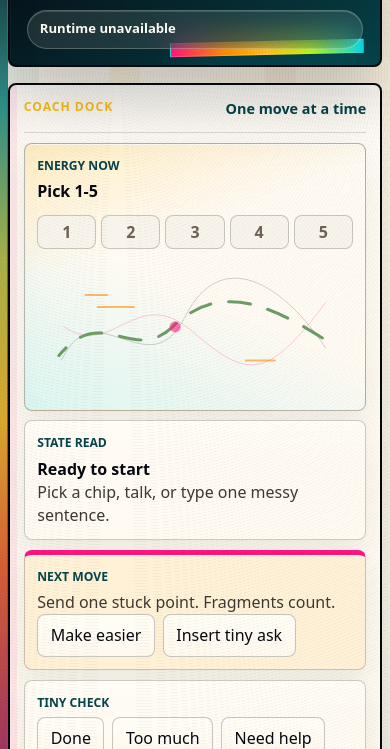
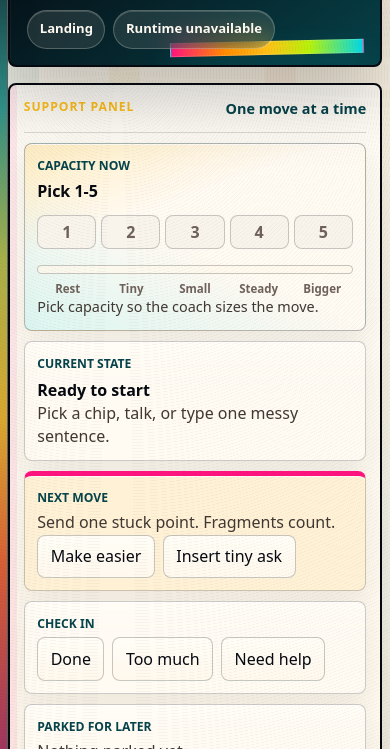
Before and after one commit to simongonzalezdc/dev-learning-archaeologist, a website: page EF-COACH/live-demo/public/index.html in a window 390 px wide. Shown: the part 95-844 px from the top of the page. Drawn offline with Linux system fonts and the light colour scheme; no server answers.

Commit message:
Make the live coach panel legible
Replace decorative dock output with a readable support panel, add a landing-page return link, and keep the compact compose demo within its byte budget.

Constraint: The live demo has to stay simple enough for overwhelmed users and clean enough for submission review.

Rejected: Keeping the abstract relief-map squiggle | it was decorative and not readable as product state.

Confidence: high

Scope-risk: narrow

Directive: Keep the side panel focused on capacity, current state, next move, check-in, and parked items; do not add generic action cards back without a user-tested reason.

Tested: npm test; node scripts/verify-public-bundle.mjs; node scripts/verify-final-privacy-scan.mjs; deployed to unstuck.kyanitelabs.tech; live curl and Playwright checks across 390, 768, and 1280 px.

Not-tested: Real microphone permission flow in Safari after this visual-only panel update.

```diff
--- a/EF-COACH/live-demo/public/app.js
+++ b/EF-COACH/live-demo/public/app.js
@@ -8,7 +8,9 @@ const voiceStatus = document.querySelector("#voice-status");
 const coachDock = document.querySelector("#coach-dock");
 const reliefMap = document.querySelector("#relief-map");
 const energyRead = document.querySelector("#energy-read");
+const energyHint = document.querySelector("#energy-hint");
 const energyButtons = [...document.querySelectorAll("[data-energy]")];
+const energyScaleSteps = [...document.querySelectorAll("[data-scale]")];
 const stateRead = document.querySelector("#state-read");
 const stateDetail = document.querySelector("#state-detail");
 const nextMove = document.querySelector("#next-move");
@@ -54,24 +56,24 @@ const stateRules = [
 
 const energyProfiles = {
   1: {
-    label: "bare minimum",
-    detail: "Assume almost no capacity. Offer one body-level move.",
+    label: "rest",
+    detail: "We will use a body-level move. No sorting yet.",
   },
   2: {
-    label: "low",
-    detail: "Keep the move under thirty seconds and remove choices.",
+    label: "tiny",
+    detail: "We will keep this under thirty seconds.",
   },
   3: {
-    label: "usable",
-    detail: "One small task move is okay. Keep the pile parked.",
+    label: "small",
+    detail: "One small task move is okay. The pile stays parked.",
   },
   4: {
-    label: "warm",
-    detail: "Use momentum, but still choose one next move.",
+    label: "steady",
+    detail: "Use the momentum, but still choose only one move.",
   },
   5: {
-    label: "ready",
-    detail: "The user can take a slightly bigger step, but no long menu.",
+    label: "bigger",
+    detail: "A slightly bigger step is okay. Still no long menu.",
   },
 };
 
@@ -124,10 +126,16 @@ function getVisualSlug(value) {
 function renderEnergyCheck() {
   const profile = energyProfiles[energyLevel];
   energyRead.textContent = profile ? `${energyLevel}/5 - ${profile.label}` : "Pick 1-5";
+  energyHint.textContent = profile ? profile.detail : "Pick capacity so the coach sizes the move.";
+  reliefMap?.style.setProperty("--energy-progress", `${energyLevel ? energyLevel * 20 : 0}%`);
 
   for (const button of energyButtons) {
     const selected = Number(button.dataset.energy) === energyLevel;
     button.setAttribute("aria-pressed", String(selected));
+  }
+
+  for (const step of energyScaleSteps) {
+    step.toggleAttribute("data-selected", Number(step.dataset.scale) === energyLevel);
   }
 }
 
--- a/EF-COACH/live-demo/public/index.html
+++ b/EF-COACH/live-demo/public/index.html
@@ -9,7 +9,7 @@
       content="Live chat demo for Unstuck Coach, an executive-function accessibility coach that returns one humane next move."
     >
     <link rel="canonical" href="https://unstuck.kyanitelabs.tech/chat/">
-    <link rel="stylesheet" href="./styles.css">
+    <link rel="stylesheet" href="./styles.css?v=support-panel">
   </head>
   <body>
     <main class="app-shell" aria-labelledby="title">
@@ -18,7 +18,10 @@
           <p class="eyebrow">Unstuck Coach</p>
           <h1 id="title">Unstuck</h1>
         </div>
-        <strong id="provider">Checking runtime...</strong>
+        <div class="header-actions" aria-label="Demo links and runtime">
+          <a class="landing-link" href="/" aria-label="Back to the Unstuck Coach landing page">Landing</a>
+          <strong id="provider">Checking runtime...</strong>
+        </div>
       </header>
 
       <div class="work-surface">
@@ -53,16 +56,16 @@
           </form>
         </section>
 
-        <aside id="coach-dock" class="coach-dock" aria-label="Coach Dock" data-visual-state="ready">
+        <aside id="coach-dock" class="coach-dock" aria-label="Support panel" data-visual-state="ready">
           <header class="dock-header">
-            <p class="eyebrow">Coach Dock</p>
+            <p class="eyebrow">Support panel</p>
             <strong>One move at a time</strong>
           </header>
 
-          <section id="relief-map" class="dock-card relief-map" aria-label="Energy and relief map" data-visual-state="ready">
+          <section id="relief-map" class="dock-card relief-map" aria-label="Capacity selector" data-visual-state="ready">
             <div class="relief-topline">
               <div>
-                <span class="dock-label">Energy now</span>
+                <span class="dock-label">Capacity now</span>
                 <strong id="energy-read">Pick 1-5</strong>
               </div>
               <div id="energy-check" class="energy-check" role="group" aria-label="Energy level">
@@ -73,21 +76,18 @@
                 <button type="button" data-energy="5" aria-label="Energy 5 of 5">5</button>
               </div>
             </div>
-            <svg class="relief-svg" viewBox="0 0 260 112" role="img" aria-label="A calm path showing the next move">
-              <path class="map-echo map-echo-one" d="M20 82 C48 22 92 106 122 46 S204 20 238 72"></path>
-              <path class="map-echo map-echo-two" d="M22 54 C62 82 82 18 128 58 S190 98 238 34"></path>
-              <path class="map-route" d="M18 78 C54 34 78 86 112 54 S182 28 242 68"></path>
-              <g class="map-pile" aria-hidden="true">
-                <path d="M40 28 h18"></path>
-                <path d="M50 38 h30"></path>
-                <path d="M172 82 h24"></path>
-              </g>
-              <circle class="map-marker" cx="112" cy="54" r="5"></circle>
-            </svg>
+            <div class="energy-scale" aria-hidden="true">
+              <span data-scale="1">Rest</span>
+              <span data-scale="2">Tiny</span>
+              <span data-scale="3">Small</span>
+              <span data-scale="4">Steady</span>
+              <span data-scale="5">Bigger</span>
+            </div>
+            <p id="energy-hint" class="energy-hint">Pick capacity so the coach sizes the move.</p>
           </section>
 
           <section class="dock-card">
-            <span class="dock-label">State read</span>
+            <span class="dock-label">Current state</span>
             <strong id="state-read">Ready to start</strong>
             <p id="state-detail">Pick a chip, talk, or type one messy sentence.</p>
           </section>
@@ -102,26 +102,17 @@
           </section>
 
           <section class="dock-card">
-            <span class="dock-label">Tiny check</span>
+            <span class="dock-label">Check in</span>
             <div id="tiny-checks" class="tiny-checks"></div>
           </section>
 
           <section class="dock-card">
-            <span class="dock-label">Held pile</span>
+            <span class="dock-label">Parked for later</span>
             <div id="held-pile" class="held-pile">Nothing parked yet.</div>
-          </section>
-
-          <section class="dock-card">
-            <span class="dock-label">Generative aid</span>
-            <div class="dock-actions">
-              <button type="button" data-insert="Draft a one-sentence reply I can send.">Draft reply</button>
-              <button type="button" data-insert="Give me three softer versions.">3 softer versions</button>
-              <button type="button" data-prompt="Hold the pile and continue with one next move.">Hold pile</button>
-            </div>
           </section>
         </aside>
       </div>
     </main>
-    <script src="./app.js" type="module"></script>
+    <script src="./app.js?v=support-panel" type="module"></script>
   </body>
 </html>
--- a/EF-COACH/live-demo/public/styles.css
+++ b/EF-COACH/live-demo/public/styles.css
@@ -204,6 +204,18 @@ button {
   z-index: 1;
 }
 
+.header-actions {
+  position: relative;
+  z-index: 1;
+  display: flex;
+  flex-wrap: wrap;
+  justify-content: flex-end;
+  align-content: flex-start;
+  align-items: flex-start;
+  gap: 0.5rem;
+  max-width: min(100%, 38rem);
+}
+
 .eyebrow {
   margin: 0 0 0.32rem;
   color: var(--gold);
@@ -222,9 +234,8 @@ h1 {
   letter-spacing: 0;
 }
 
+.landing-link,
 #provider {
-  max-width: 31ch;
-  align-self: start;
   border: 1px solid rgba(255, 248, 236, 0.24);
   border-radius: 999px;
   background: rgba(255, 248, 236, 0.1);
@@ -232,9 +243,22 @@ h1 {
   padding: 0.54rem 0.72rem;
   font-size: 0.82rem;
   font-weight: 760;
-  text-align: right;
   box-shadow: inset 0 1px 0 rgba(255, 255, 255, 0.16);
   backdrop-filter: blur(14px);
+}
+
+.landing-link {
+  text-decoration: none;
+}
+
+.landing-link:hover {
+  border-color: rgba(255, 248, 236, 0.58);
+  background: rgba(255, 248, 236, 0.18);
+}
+
+#provider {
+  max-width: 31ch;
+  text-align: right;
 }
 
 .work-surface {
@@ -475,7 +499,7 @@ button[aria-busy="true"] {
 }
 
 .relief-map {
-  --map-energy: 0.56;
+  --energy-progress: 0%;
   overflow: hidden;
   border-color: rgba(6, 9, 16, 0.28);
   background:
@@ -515,85 +539,53 @@ button[aria-busy="true"] {
   transform: translateY(-1px);
 }
 
-.relief-svg {
-  display: block;
-  width: 100%;
-  height: auto;
-  margin-top: 0.75rem;
+.energy-scale {
+  position: relative;
+  display: grid;
+  grid-template-columns: repeat(5, minmax(0, 1fr));
+  gap: 0.16rem;
+  margin-top: 0.82rem;
+  padding-top: 1.1rem;
+  color: var(--muted);
+  font-size: 0.72rem;
+  font-weight: 780;
+  text-align: center;
 }
 
-.relief-svg path,
-.relief-svg circle {
-  vector-effect: non-scaling-stroke;
+.energy-scale::before,
+.energy-scale::after {
+  content: "";
+  position: absolute;
+  inset: 0.18rem 0 auto;
+  height: 0.45rem;
+  border-radius: 999px;
 }
 
-.map-echo {
-  fill: none;
-  stroke: rgba(6, 9, 16, 0.18);
-  stroke-width: 1;
+.energy-scale::before {
+  border: 1px solid rgba(6, 9, 16, 0.22);
+  background: rgba(255, 248, 236, 0.72);
 }
 
-.map-echo-two {
-  stroke: rgba(255, 20, 127, 0.22);
+.energy-scale::after {
+  width: var(--energy-progress);
+  background: linear-gradient(90deg, var(--taste-teal), var(--gold), var(--magenta));
+  box-shadow: 0 7px 18px rgba(217, 167, 47, 0.18);
+  transition: width var(--motion-soft) var(--ease-out);
 }
 
-.map-route {
-  fill: none;
-  stroke: color-mix(in srgb, var(--taste-teal) 70%, var(--gold));
-  stroke-width: 3;
-  stroke-linecap: round;
-  stroke-dasharray: 22 18;
-  animation: route-drift var(--route-speed) var(--ease-out) infinite;
+.energy-scale span {
+  min-width: 0;
+  overflow-wrap: anywhere;
 }
 
-.map-pile path {
-  fill: none;
-  stroke: rgba(255, 139, 0, 0.58);
-  stroke-width: 2;
-  stroke-linecap: round;
+.energy-scale span[data-selected] {
+  color: var(--ink);
+  font-weight: 880;
 }
 
-.map-marker {
-  fill: var(--magenta);
-  opacity: 0.9;
-  transform-origin: center;
-  animation: marker-breathe 2.7s var(--ease-out) infinite;
-}
-
-[data-visual-state^="energy-1"] {
-  --route-speed: 18s;
-}
-
-[data-visual-state^="energy-2"] {
-  --route-speed: 15s;
-}
-
-[data-visual-state^="energy-4"],
-[data-visual-state^="energy-5"] {
-  --route-speed: 8s;
-}
-
-@keyframes route-drift {
-  from {
-    stroke-dashoffset: 42;
-  }
-
-  to {
-    stroke-dashoffset: 0;
-  }
-}
-
-@keyframes marker-breathe {
-  0%,
-  100% {
-    transform: scale(0.88);
-    opacity: 0.58;
-  }
-
-  50% {
-    transform: scale(1.22);
-    opacity: 1;
-  }
+.energy-hint {
+  margin-top: 0.62rem;
+  font-size: 0.9rem;
 }
 
 .held-pile ul {
@@ -640,6 +632,10 @@ button[aria-busy="true"] {
     text-align: left;
   }
 
+  .header-actions {
+    justify-content: flex-start;
+  }
+
   .work-surface {
     grid-template-columns: 1fr;
   }
```
Also changed, not shown: EF-COACH/live-demo/scripts/build-hostinger-compose.mjs (+1 -1 lines), EF-COACH/live-demo/test/chat-ui.test.mjs (+9 -1 lines), EF-COACH/live-demo/test/compose.test.mjs (+7 -2 lines).
